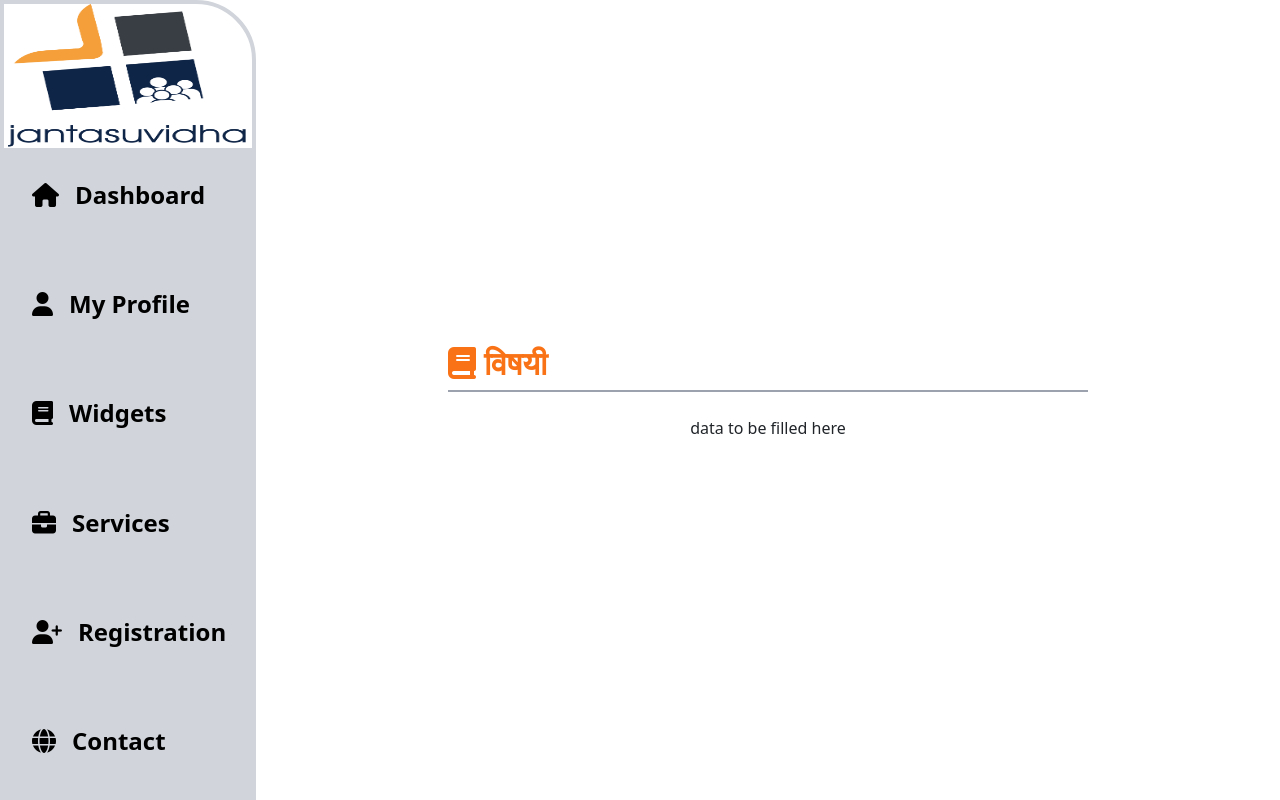
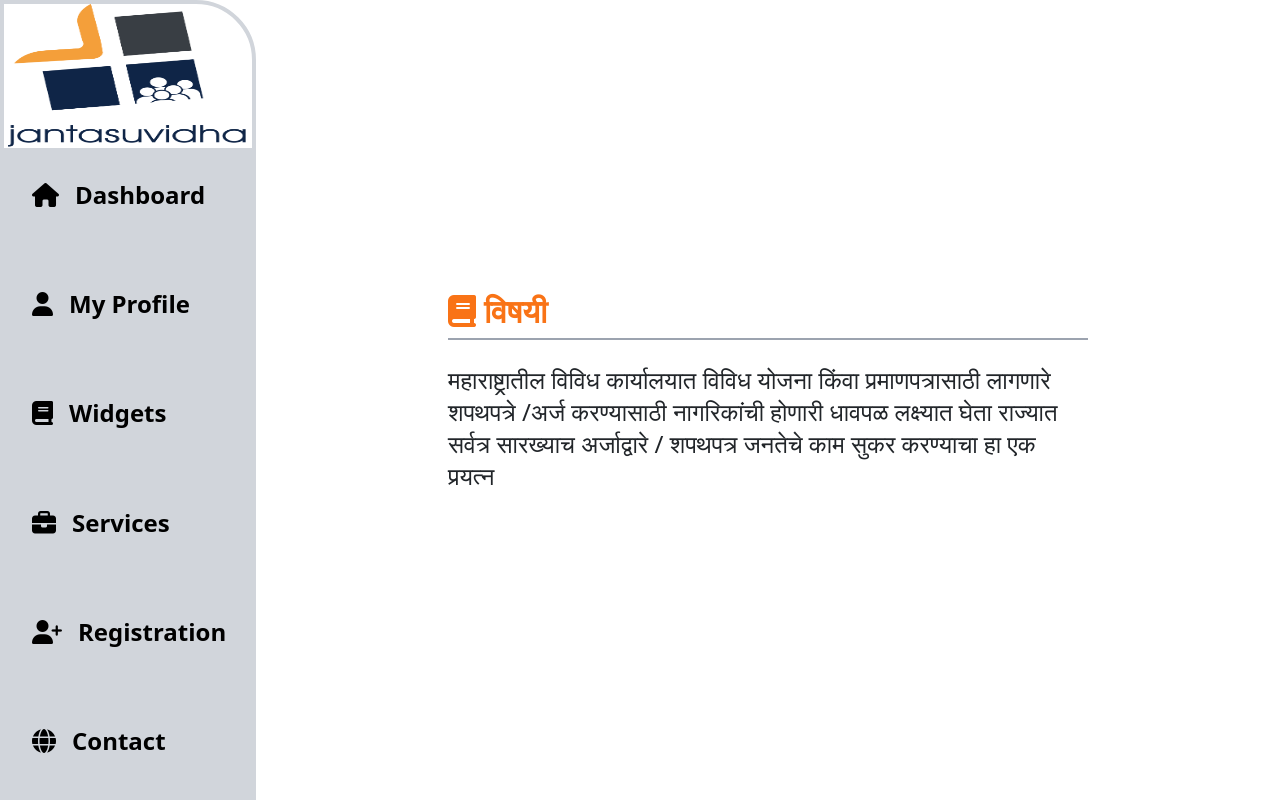
Before and after one commit to PrgrmrHarshShukla/NewProject, a React (Vite) app in the folder client/: page /about in a window 1280 px wide. Built offline with nearby package versions, Linux system fonts and the light colour scheme.

Commit message:
Update About.jsx

```diff
--- a/client/src/components/About.jsx
+++ b/client/src/components/About.jsx
@@ -10,7 +10,8 @@ function About() {
          </div>
 
 
-         <p className="max-w-[50vw]">data to be filled here</p>
+         <p className="max-w-[50vw] text-2xl">महाराष्ट्रातील विविध कार्यालयात विविध योजना किंवा प्रमाणपत्रासाठी लागणारे  शपथपत्रे /अर्ज करण्यासाठी नागरिकांची होणारी धावपळ लक्ष्यात घेता राज्यात सर्वत्र सारख्याच अर्जाद्वारे / शपथपत्र  जनतेचे  काम सुकर करण्याचा  हा एक प्रयत्न
+         </p>
 
       </div>
    )
```
